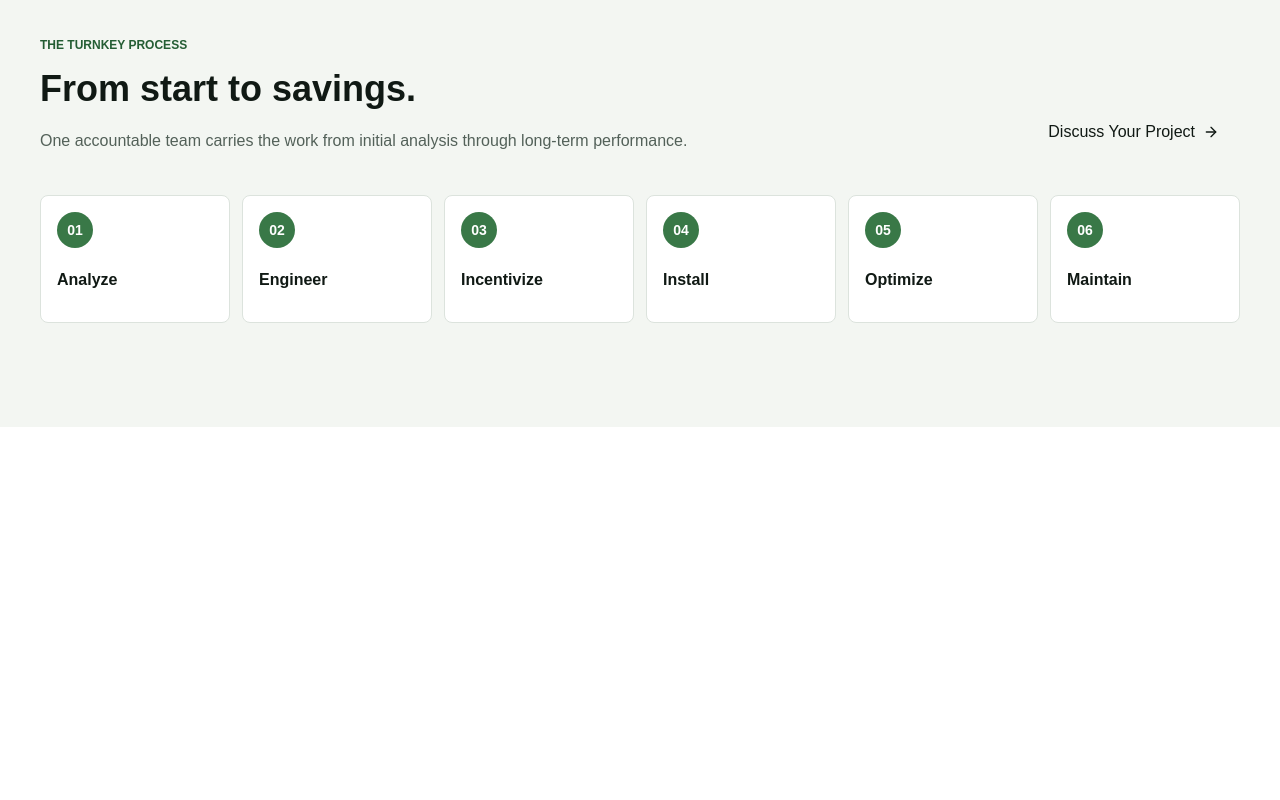
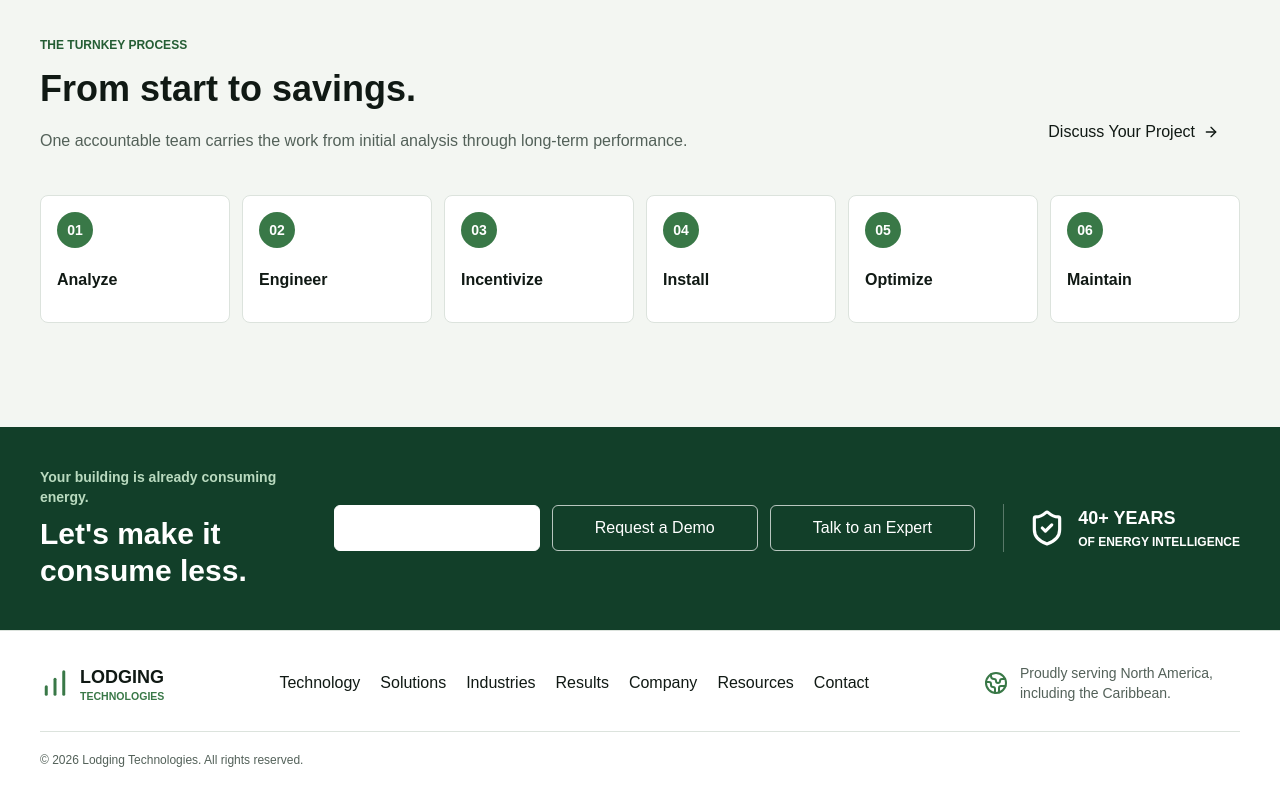
Before and after one commit to MannLester/Lodge-Tech-Website, a Next.js app: page / in a window 1280 px wide. Shown: the part 4752-5552 px from the top of the page. Before the commit the page ends 5179 px from the top, so only its background shows below. Built offline with nearby package versions, Linux system fonts and the light colour scheme.

Commit message:
frontend: build conversion banner and footer

```diff
--- a/src/app/page.tsx
+++ b/src/app/page.tsx
@@ -1,3 +1,4 @@
+import { ClosingFooter } from "@/features/home/ui/closing-footer";
 import { HeroSection } from "@/features/home/ui/hero-section";
 import { IndustriesSection } from "@/features/home/ui/industries-section";
 import { PlatformSection } from "@/features/home/ui/platform-section";
@@ -20,6 +21,7 @@ export default function HomePage() {
         <ResultsSection />
         <ProcessSection />
       </main>
+      <ClosingFooter />
     </div>
   );
 }
--- /dev/null
+++ b/src/features/home/ui/closing-footer.tsx
@@ -0,0 +1,97 @@
+import { Globe2, ShieldCheck } from "lucide-react";
+
+import { navigationItems } from "@/features/home/model/home-content";
+import { BrandMark } from "@/shared/ui/brand-mark";
+
+const footerLinks = [
+  ...navigationItems,
+  { href: "#contact", label: "Resources" },
+  { href: "#contact", label: "Contact" },
+] as const;
+
+export function ClosingFooter() {
+  return (
+    <>
+      <section
+        aria-labelledby="contact-heading"
+        className="bg-[#123f29] py-10 text-white"
+        id="contact"
+      >
+        <div className="section-shell grid items-center gap-7 lg:grid-cols-[1fr_auto_auto]">
+          <div>
+            <p className="text-sm font-semibold text-[#b9dabf]">
+              Your building is already consuming energy.
+            </p>
+            <h2
+              className="mt-2 text-2xl leading-tight font-semibold sm:text-3xl"
+              id="contact-heading"
+            >
+              Let&apos;s make it consume less.
+            </h2>
+          </div>
+
+          <div className="grid gap-3 sm:grid-cols-3">
+            <a
+              className="inline-flex min-h-11 items-center justify-center rounded-md border border-white bg-white px-5 py-2.5 text-sm font-semibold text-[#123f29] transition-colors hover:bg-[#e4efe5]"
+              href="#contact"
+            >
+              Get a Savings Analysis
+            </a>
+            <a
+              className="inline-flex min-h-11 items-center justify-center rounded-md border border-white/70 px-5 py-2.5 text-sm font-semibold transition-colors hover:bg-white hover:text-[#123f29]"
+              href="#contact"
+            >
+              Request a Demo
+            </a>
+            <a
+              className="inline-flex min-h-11 items-center justify-center rounded-md border border-white/70 px-5 py-2.5 text-sm font-semibold transition-colors hover:bg-white hover:text-[#123f29]"
+              href="#contact"
+            >
+              Talk to an Expert
+            </a>
+          </div>
+
+          <div className="flex items-center gap-3 border-l border-white/30 pl-0 lg:pl-6">
+            <ShieldCheck aria-hidden size={38} />
+            <p className="text-xs leading-5 font-semibold uppercase">
+              <span className="block text-lg">40+ years</span>
+              of energy intelligence
+            </p>
+          </div>
+        </div>
+      </section>
+
+      <footer
+        className="border-border bg-background border-t py-8"
+        id="company"
+      >
+        <div className="section-shell grid items-center gap-7 lg:grid-cols-[auto_1fr_auto]">
+          <BrandMark />
+
+          <nav
+            aria-label="Footer navigation"
+            className="flex flex-wrap gap-x-5 gap-y-3 lg:justify-center"
+          >
+            {footerLinks.map((link) => (
+              <a
+                className="text-muted hover:text-brand-strong text-xs font-semibold transition-colors"
+                href={link.href}
+                key={link.label}
+              >
+                {link.label}
+              </a>
+            ))}
+          </nav>
+
+          <div className="text-muted flex items-center gap-3 text-sm lg:max-w-64 lg:justify-self-end">
+            <Globe2 aria-hidden className="text-brand shrink-0" size={24} />
+            <span>Proudly serving North America, including the Caribbean.</span>
+          </div>
+        </div>
+        <div className="section-shell border-border text-muted mt-7 border-t pt-5 text-xs">
+          &copy; 2026 Lodging Technologies. All rights reserved.
+        </div>
+      </footer>
+    </>
+  );
+}
```
